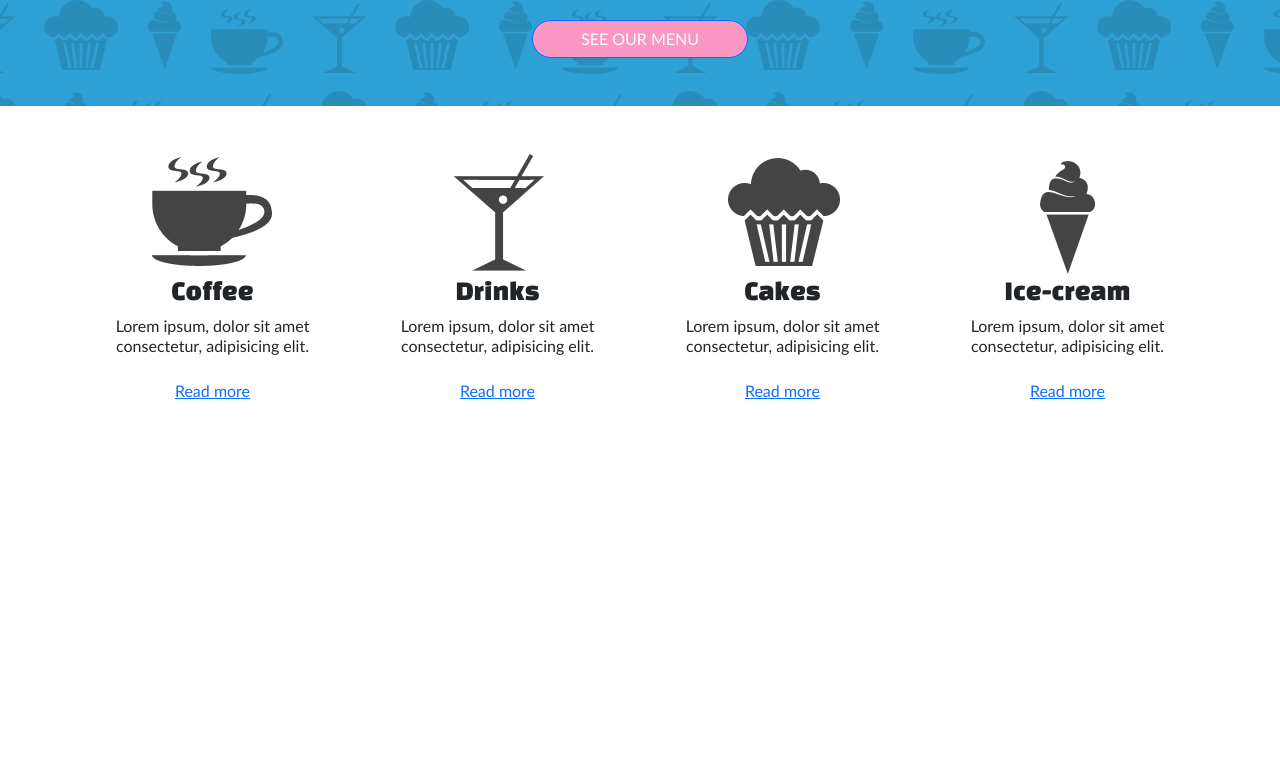
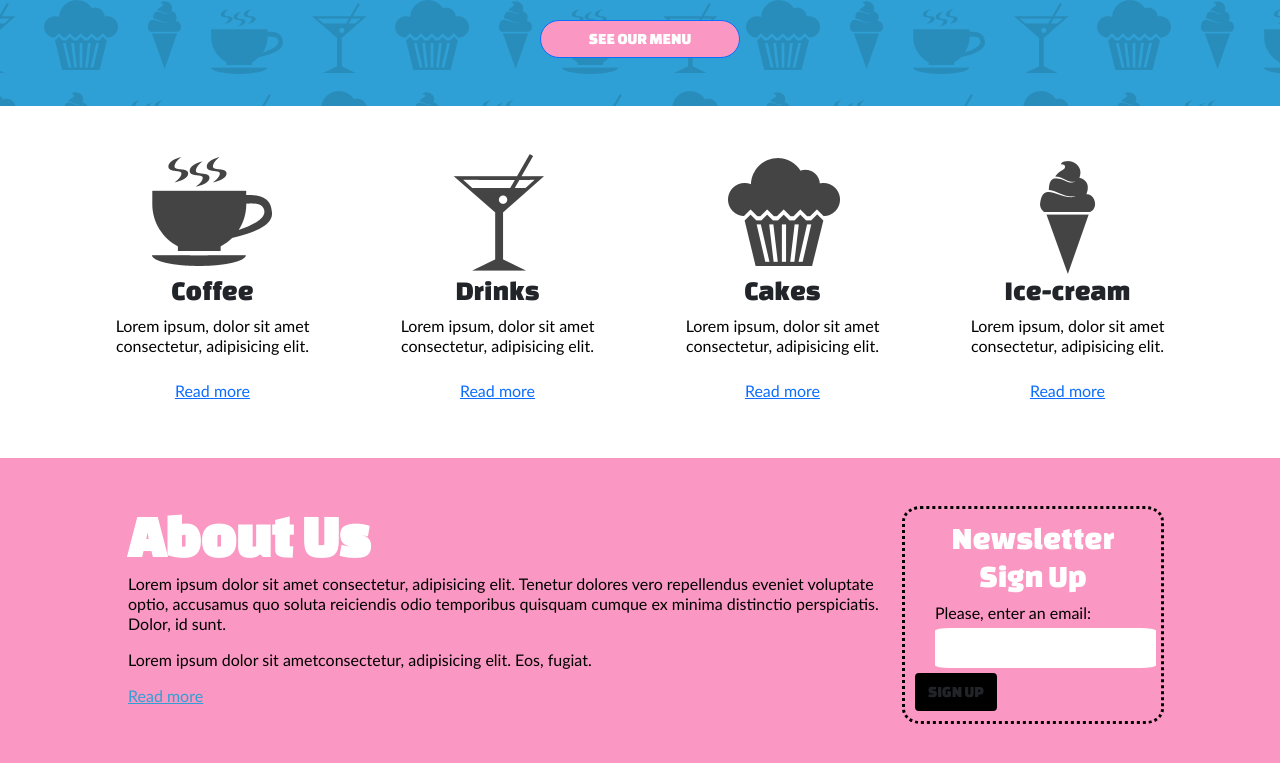
Before and after one commit to ngoclam1203/ptudw-19120089, a plain HTML site: page index.htm in a window 1280 px wide. Shown: the part 259-1022 px from the top of the page. Before the commit the page ends 800 px from the top, so only its background shows below. Drawn offline with nearby package versions, Linux system fonts and the light colour scheme.

Commit message:
About Us Ver1.0

```diff
--- a/19120089.css
+++ b/19120089.css
@@ -35,10 +35,12 @@ h1 {
 }
 
 .btn-primary {
+    font-family: 'Changa One', cursive;
     background-color: #FA97C2 !important;
 }
 
-#banner-small{
+#banner-small {
+    height: 2rem;
     background-image: url('images/bg_banner.gif');
 }
 
@@ -46,7 +48,8 @@ h1 {
     #banner {
         display: none;
     }
-    #banner-small{
+
+    #banner-small {
         display: block;
     }
 }
@@ -55,7 +58,50 @@ h1 {
     #banner {
         display: block;
     }
-    #banner-small{
+
+    #banner-small {
         display: none;
     }
 }
+
+p, label{
+    color: black;
+}
+
+.email{
+    border-radius: 0%;
+    margin: 5px 20px;
+    border: 0;
+}
+
+.labelEmail{
+    margin: 0 20px;
+}
+
+.content-form{
+    text-align: center;
+}
+
+#AboutUs {
+    color: #FFFFFF;
+    background-color: #FA97C2;
+    padding: 10% 10%;
+}
+
+#signup {
+    border-style: dotted;
+    border-radius: 7%;
+    border-color: black;
+    padding: 10px;
+}
+
+.btn-submit {
+    background-color: black !important;
+    display: flex;
+    justify-content: flex-end;
+    font-family: 'Changa One', cursive;
+}
+
+.btn2 {
+    color: #2FA0D5;
+}
--- a/index.htm
+++ b/index.htm
@@ -58,6 +58,8 @@
         </div>
     </section>
 
+    <section id="banner-small"></section>
+
     <section id="main" class="container text-center py-5">
         <div class="row">
             <div class="col-lg-3 col-md-6 col-sm-12">
@@ -87,6 +89,28 @@
         </div>
     </section>
 
+    <section id="AboutUs" class="aboutUs py-5">
+        <div class="row">
+            <div class="col-lg-9 col-md-8 col-sm-12">
+                <h1>About Us</h1>
+                <p>Lorem ipsum dolor sit amet consectetur, adipisicing elit. Tenetur dolores vero repellendus eveniet
+                    voluptate
+                    optio, accusamus quo soluta reiciendis odio temporibus quisquam cumque ex minima distinctio
+                    perspiciatis.
+                    Dolor, id sunt.</p>
+                <p>Lorem ipsum dolor sit ametconsectetur, adipisicing elit. Eos, fugiat.</p>
+                <a href="#" class="btn2 btn-link">Read more</a>
+            </div>
+
+            <form id="signup" class="col-lg-3 col-md-4 col-sm-12">
+                <h2 class="content-form">Newsletter <br> Sign Up</h2>
+                <label for="signup" class="labelEmail">Please, enter an email:</label><br>
+                <input type="email" id="signup" name="email" class="email">
+                <button type="submit" class="btn btn-submit">SIGN UP</button>
+            </form>
+        </div>
+    </section>
+
     <script src="https://cdn.jsdelivr.net/npm/bootstrap@5.1.3/dist/js/bootstrap.bundle.min.js"
         integrity="sha384-ka7Sk0Gln4gmtz2MlQnikT1wXgYsOg+OMhuP+IlRH9sENBO0LRn5q+8nbTov4+1p"
         crossorigin="anonymous"></script>
```
